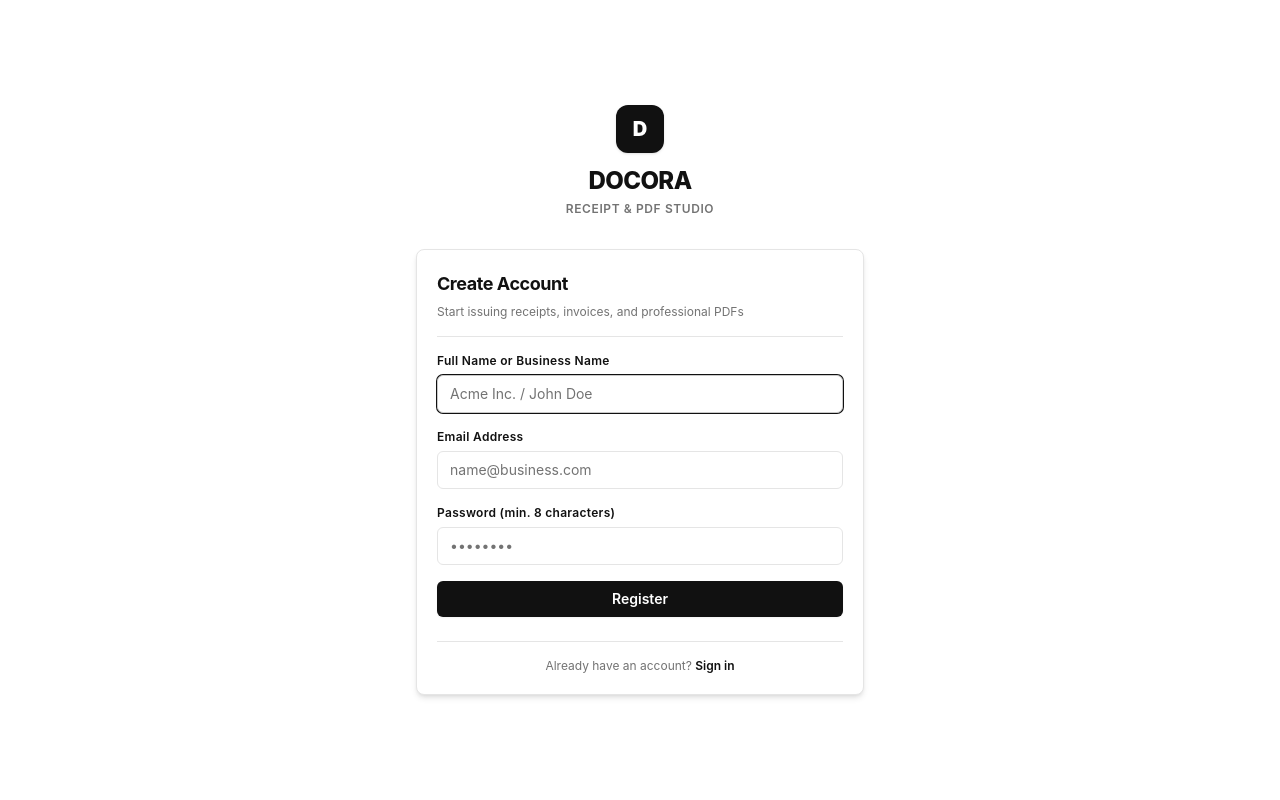
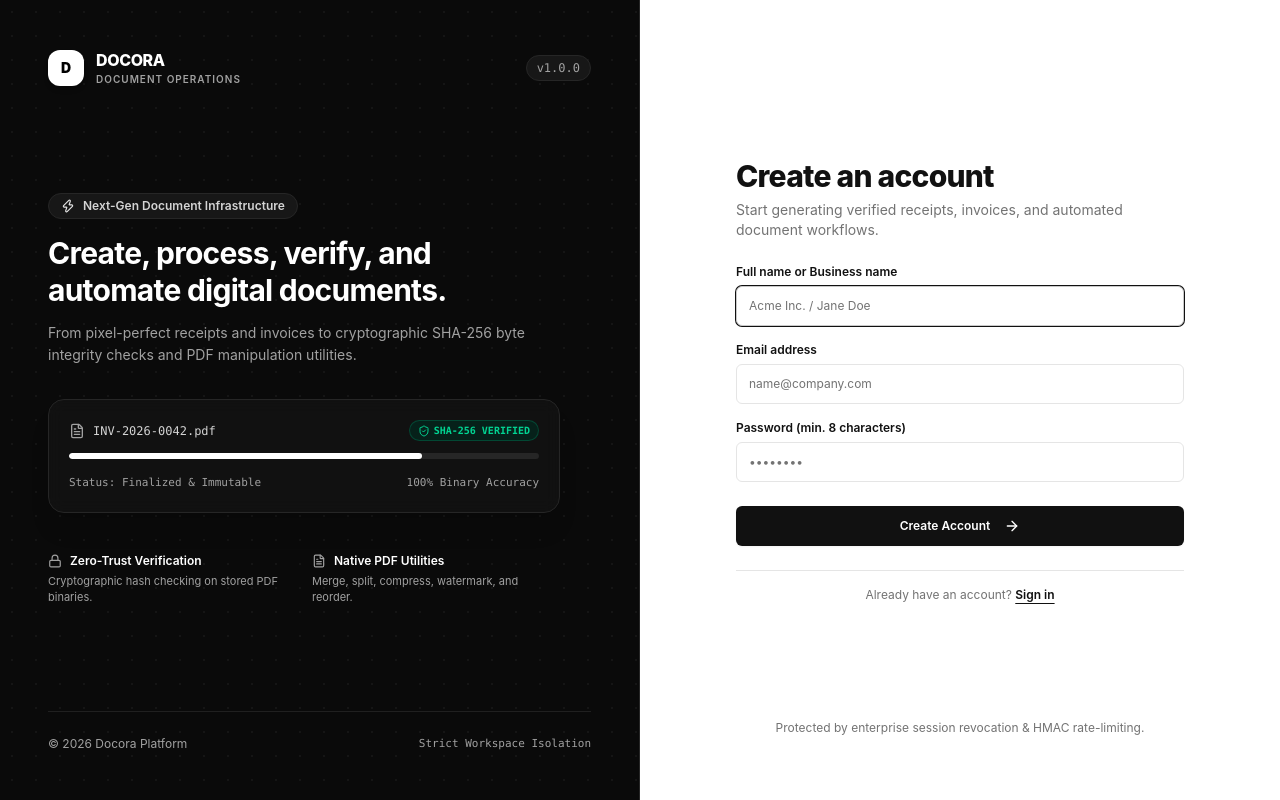
Before and after one commit to krishna99-tech/Docora, a Next.js app in the folder frontend/: page /register in a window 1280 px wide. Built offline with nearby package versions, Linux system fonts and the light colour scheme; no server answers.

Commit message:
feat(auth): redesign login and register with premium two-pane SaaS layout

```diff
--- /dev/null
+++ b/frontend/src/app/(auth)/layout.tsx
@@ -0,0 +1,119 @@
+'use client';
+
+import React from 'react';
+import Link from 'next/link';
+import { ShieldCheck, FileText, Zap, Lock } from 'lucide-react';
+
+export default function AuthLayout({ children }: { children: React.ReactNode }) {
+  return (
+    <div className="min-h-screen w-full grid grid-cols-1 lg:grid-cols-2 bg-[var(--background)]">
+      {/* LEFT PANEL: Premium SaaS Product Showcase (Desktop only) */}
+      <div className="hidden lg:flex flex-col justify-between p-12 bg-neutral-950 text-neutral-100 border-r border-neutral-800 relative overflow-hidden select-none">
+        {/* Subtle geometric dot grid */}
+        <div className="absolute inset-0 bg-[radial-gradient(#262626_1px,transparent_1px)] [background-size:24px_24px] opacity-40 pointer-events-none" />
+
+        {/* Brand Header */}
+        <div className="relative z-10 flex items-center justify-between">
+          <Link href="/" className="flex items-center gap-3 group">
+            <div className="w-9 h-9 rounded-xl bg-white text-black flex items-center justify-center font-black text-sm tracking-tight shadow-md group-hover:bg-neutral-200 transition-colors">
+              D
+            </div>
+            <div>
+              <div className="font-extrabold text-base tracking-tight text-white">DOCORA</div>
+              <div className="text-[10px] text-neutral-400 uppercase tracking-widest font-semibold">
+                Document Operations
+              </div>
+            </div>
+          </Link>
+
+          <span className="text-xs font-mono text-neutral-400 bg-neutral-900 border border-neutral-800 px-2.5 py-1 rounded-full">
+            v1.0.0
+          </span>
+        </div>
+
+        {/* Showcase Core Feature Highlights */}
+        <div className="relative z-10 my-auto max-w-lg space-y-8">
+          <div>
+            <div className="inline-flex items-center gap-2 text-xs font-semibold px-3 py-1 rounded-full bg-neutral-900 border border-neutral-800 text-neutral-300 mb-4">
+              <Zap className="w-3.5 h-3.5 text-neutral-200" />
+              <span>Next-Gen Document Infrastructure</span>
+            </div>
+            <h2 className="text-3xl font-bold tracking-tight text-white leading-tight">
+              Create, process, verify, and automate digital documents.
+            </h2>
+            <p className="text-sm text-neutral-400 mt-3 leading-relaxed">
+              From pixel-perfect receipts and invoices to cryptographic SHA-256 byte integrity checks and PDF manipulation utilities.
+            </p>
+          </div>
+
+          {/* Interactive Document Card Snippet */}
+          <div className="border border-neutral-800 bg-neutral-900/60 rounded-2xl p-5 backdrop-blur-sm space-y-3 shadow-xl">
+            <div className="flex items-center justify-between">
+              <div className="flex items-center gap-2 text-xs font-mono text-neutral-300">
+                <FileText className="w-4 h-4 text-neutral-400" />
+                <span>INV-2026-0042.pdf</span>
+              </div>
+              <span className="inline-flex items-center gap-1 text-[10px] font-semibold font-mono text-emerald-400 bg-emerald-950/60 border border-emerald-800/60 px-2 py-0.5 rounded-full">
+                <ShieldCheck className="w-3 h-3" /> SHA-256 VERIFIED
+              </span>
+            </div>
+
+            <div className="h-1.5 w-full bg-neutral-800 rounded-full overflow-hidden">
+              <div className="h-full bg-white w-3/4 rounded-full" />
+            </div>
+
+            <div className="flex justify-between items-center text-[11px] text-neutral-400 pt-1 font-mono">
+              <span>Status: Finalized & Immutable</span>
+              <span>100% Binary Accuracy</span>
+            </div>
+          </div>
+
+          {/* Value Props Bullet Grid */}
+          <div className="grid grid-cols-2 gap-4 pt-2">
+            <div className="space-y-1">
+              <div className="flex items-center gap-2 text-xs font-semibold text-white">
+                <Lock className="w-3.5 h-3.5 text-neutral-400" />
+                <span>Zero-Trust Verification</span>
+              </div>
+              <p className="text-[11px] text-neutral-400">Cryptographic hash checking on stored PDF binaries.</p>
+            </div>
+            <div className="space-y-1">
+              <div className="flex items-center gap-2 text-xs font-semibold text-white">
+                <FileText className="w-3.5 h-3.5 text-neutral-400" />
+                <span>Native PDF Utilities</span>
+              </div>
+              <p className="text-[11px] text-neutral-400">Merge, split, compress, watermark, and reorder.</p>
+            </div>
+          </div>
+        </div>
+
+        {/* Bottom Trust Line */}
+        <div className="relative z-10 flex items-center justify-between text-xs text-neutral-400 border-t border-neutral-800/80 pt-6">
+          <span>&copy; 2026 Docora Platform</span>
+          <span className="font-mono text-[11px]">Strict Workspace Isolation</span>
+        </div>
+      </div>
+
+      {/* RIGHT PANEL: Auth Form Viewport */}
+      <div className="flex flex-col justify-between p-6 sm:p-12 lg:p-16">
+        {/* Mobile-only compact logo */}
+        <div className="flex lg:hidden items-center justify-between pb-6">
+          <Link href="/" className="flex items-center gap-2.5">
+            <div className="w-8 h-8 rounded-lg bg-[var(--primary)] text-[var(--primary-foreground)] flex items-center justify-center font-black text-sm">
+              D
+            </div>
+            <span className="font-bold text-sm tracking-tight text-[var(--foreground)]">DOCORA</span>
+          </Link>
+        </div>
+
+        <div className="w-full max-w-md mx-auto my-auto py-8">
+          {children}
+        </div>
+
+        <div className="text-center text-xs text-[var(--muted-foreground)] pt-6">
+          Protected by enterprise session revocation & HMAC rate-limiting.
+        </div>
+      </div>
+    </div>
+  );
+}
--- a/frontend/src/app/(auth)/login/page.tsx
+++ b/frontend/src/app/(auth)/login/page.tsx
@@ -6,7 +6,7 @@ import { useRouter } from 'next/navigation';
 import { useAuth } from '@/app/providers';
 import { Input } from '@/components/ui/input';
 import { Button } from '@/components/ui/button';
-import { Card, CardHeader, CardTitle, CardDescription } from '@/components/ui/card';
+import { ArrowRight, AlertCircle } from 'lucide-react';
 
 export default function LoginPage() {
   const router = useRouter();
@@ -32,62 +32,70 @@ export default function LoginPage() {
   };
 
   return (
-    <div className="min-h-screen flex items-center justify-center p-4 bg-[var(--background)]">
-      <div className="w-full max-w-md">
-        <div className="text-center mb-8">
-          <div className="inline-flex items-center justify-center w-12 h-12 rounded-xl bg-[var(--primary)] text-[var(--primary-foreground)] font-black text-xl mb-3 shadow-sm">
-            D
-          </div>
-          <h1 className="text-2xl font-extrabold tracking-tight text-[var(--foreground)]">DOCORA</h1>
-          <p className="text-xs text-[var(--muted-foreground)] uppercase tracking-wider font-semibold mt-1">
-            Receipt & PDF Studio
+    <div className="space-y-6">
+      <div>
+        <h1 className="text-2xl sm:text-3xl font-extrabold tracking-tight text-[var(--foreground)]">
+          Welcome back
+        </h1>
+        <p className="text-sm text-[var(--muted-foreground)] mt-1.5">
+          Enter your credentials to access your workspaces and documents.
         </p>
       </div>
 
-        <Card className="border border-[var(--border)] shadow-md">
-          <CardHeader>
-            <CardTitle>Sign In</CardTitle>
-            <CardDescription>Enter your credentials to access your documents</CardDescription>
-          </CardHeader>
-
-          <form onSubmit={handleSubmit} className="space-y-4">
       {error && (
-              <div className="p-3 text-xs bg-red-500/10 border border-red-500/20 text-red-500 rounded-md">
-                {error}
+        <div className="p-3 text-xs bg-red-500/10 border border-red-500/20 text-red-500 rounded-xl flex items-center gap-2">
+          <AlertCircle className="w-4 h-4 shrink-0" />
+          <span>{error}</span>
         </div>
       )}
 
+      <form onSubmit={handleSubmit} className="space-y-4">
+        <div>
+          <label className="text-xs font-semibold text-[var(--foreground)] block mb-1.5">
+            Email address
+          </label>
           <Input
-              label="Email Address"
             type="email"
             value={email}
             onChange={(e) => setEmail(e.target.value)}
-              placeholder="name@business.com"
+            placeholder="name@company.com"
             required
             autoFocus
+            className="h-10 text-xs"
           />
+        </div>
 
+        <div>
+          <div className="flex items-center justify-between mb-1.5">
+            <label className="text-xs font-semibold text-[var(--foreground)]">
+              Password
+            </label>
+          </div>
           <Input
-              label="Password"
             type="password"
             value={password}
             onChange={(e) => setPassword(e.target.value)}
             placeholder="••••••••"
             required
+            className="h-10 text-xs"
           />
+        </div>
 
-            <Button type="submit" variant="default" className="w-full font-semibold" isLoading={isLoading}>
-              Sign In
+        <Button
+          type="submit"
+          variant="default"
+          className="w-full h-10 font-semibold text-xs mt-2"
+          isLoading={isLoading}
+        >
+          {isLoading ? 'Signing in...' : 'Sign In'} <ArrowRight className="w-4 h-4 ml-1.5" />
         </Button>
       </form>
 
-          <div className="mt-6 pt-4 border-t border-[var(--border)] text-center text-xs text-[var(--muted-foreground)]">
+      <div className="pt-4 border-t border-[var(--border)] text-center text-xs text-[var(--muted-foreground)]">
         Don&apos;t have an account?{' '}
-            <Link href="/register" className="font-semibold text-[var(--foreground)] hover:underline">
-              Create one now
+        <Link href="/register" className="font-semibold text-[var(--foreground)] underline underline-offset-4 hover:opacity-80">
+          Create an account
         </Link>
-          </div>
-        </Card>
       </div>
     </div>
   );
--- a/frontend/src/app/(auth)/register/page.tsx
+++ b/frontend/src/app/(auth)/register/page.tsx
@@ -6,7 +6,7 @@ import { useRouter } from 'next/navigation';
 import { useAuth } from '@/app/providers';
 import { Input } from '@/components/ui/input';
 import { Button } from '@/components/ui/button';
-import { Card, CardHeader, CardTitle, CardDescription } from '@/components/ui/card';
+import { ArrowRight, AlertCircle } from 'lucide-react';
 
 export default function RegisterPage() {
   const router = useRouter();
@@ -39,71 +39,82 @@ export default function RegisterPage() {
   };
 
   return (
-    <div className="min-h-screen flex items-center justify-center p-4 bg-[var(--background)]">
-      <div className="w-full max-w-md">
-        <div className="text-center mb-8">
-          <div className="inline-flex items-center justify-center w-12 h-12 rounded-xl bg-[var(--primary)] text-[var(--primary-foreground)] font-black text-xl mb-3 shadow-sm">
-            D
-          </div>
-          <h1 className="text-2xl font-extrabold tracking-tight text-[var(--foreground)]">DOCORA</h1>
-          <p className="text-xs text-[var(--muted-foreground)] uppercase tracking-wider font-semibold mt-1">
-            Receipt & PDF Studio
+    <div className="space-y-6">
+      <div>
+        <h1 className="text-2xl sm:text-3xl font-extrabold tracking-tight text-[var(--foreground)]">
+          Create an account
+        </h1>
+        <p className="text-sm text-[var(--muted-foreground)] mt-1.5">
+          Start generating verified receipts, invoices, and automated document workflows.
         </p>
       </div>
 
-        <Card className="border border-[var(--border)] shadow-md">
-          <CardHeader>
-            <CardTitle>Create Account</CardTitle>
-            <CardDescription>Start issuing receipts, invoices, and professional PDFs</CardDescription>
-          </CardHeader>
-
-          <form onSubmit={handleSubmit} className="space-y-4">
       {error && (
-              <div className="p-3 text-xs bg-red-500/10 border border-red-500/20 text-red-500 rounded-md">
-                {error}
+        <div className="p-3 text-xs bg-red-500/10 border border-red-500/20 text-red-500 rounded-xl flex items-center gap-2">
+          <AlertCircle className="w-4 h-4 shrink-0" />
+          <span>{error}</span>
         </div>
       )}
 
+      <form onSubmit={handleSubmit} className="space-y-4">
+        <div>
+          <label className="text-xs font-semibold text-[var(--foreground)] block mb-1.5">
+            Full name or Business name
+          </label>
           <Input
-              label="Full Name or Business Name"
             type="text"
             value={name}
             onChange={(e) => setName(e.target.value)}
-              placeholder="Acme Inc. / John Doe"
+            placeholder="Acme Inc. / Jane Doe"
             required
             autoFocus
+            className="h-10 text-xs"
           />
+        </div>
 
+        <div>
+          <label className="text-xs font-semibold text-[var(--foreground)] block mb-1.5">
+            Email address
+          </label>
           <Input
-              label="Email Address"
             type="email"
             value={email}
             onChange={(e) => setEmail(e.target.value)}
-              placeholder="name@business.com"
+            placeholder="name@company.com"
             required
+            className="h-10 text-xs"
           />
+        </div>
 
+        <div>
+          <label className="text-xs font-semibold text-[var(--foreground)] block mb-1.5">
+            Password (min. 8 characters)
+          </label>
           <Input
-              label="Password (min. 8 characters)"
             type="password"
             value={password}
             onChange={(e) => setPassword(e.target.value)}
             placeholder="••••••••"
             required
+            className="h-10 text-xs"
           />
+        </div>
 
-            <Button type="submit" variant="default" className="w-full font-semibold" isLoading={isLoading}>
-              Register
+        <Button
+          type="submit"
+          variant="default"
+          className="w-full h-10 font-semibold text-xs mt-2"
+          isLoading={isLoading}
+        >
+          {isLoading ? 'Creating account...' : 'Create Account'} <ArrowRight className="w-4 h-4 ml-1.5" />
         </Button>
       </form>
 
-          <div className="mt-6 pt-4 border-t border-[var(--border)] text-center text-xs text-[var(--muted-foreground)]">
+      <div className="pt-4 border-t border-[var(--border)] text-center text-xs text-[var(--muted-foreground)]">
         Already have an account?{' '}
-            <Link href="/login" className="font-semibold text-[var(--foreground)] hover:underline">
+        <Link href="/login" className="font-semibold text-[var(--foreground)] underline underline-offset-4 hover:opacity-80">
           Sign in
         </Link>
-          </div>
-        </Card>
       </div>
     </div>
   );
--- a/frontend/src/app/(public)/share/[token]/page.tsx
+++ b/frontend/src/app/(public)/share/[token]/page.tsx
@@ -211,7 +211,7 @@ function ShareContent() {
 
       {/* Footer */}
       <footer className="max-w-5xl w-full mx-auto pt-4 border-t border-neutral-800 text-center text-xs text-neutral-600">
-        &copy; {new Date().getFullYear()} Docora. Secure end-to-end document sharing.
+        &copy; 2026 Docora. Secure end-to-end document sharing.
       </footer>
     </div>
   );
--- a/frontend/src/app/(public)/verify/[token]/page.tsx
+++ b/frontend/src/app/(public)/verify/[token]/page.tsx
@@ -175,7 +175,7 @@ function VerifyContent() {
 
       {/* Footer */}
       <footer className="max-w-3xl w-full mx-auto pt-6 border-t border-neutral-800 text-center text-xs text-neutral-600">
-        &copy; {new Date().getFullYear()} Docora Platform. All document records are cryptographically verified.
+        &copy; 2026 Docora Platform. All document records are cryptographically verified.
       </footer>
     </div>
   );
```
Lines whose indentation alone changed are shown as unchanged.
